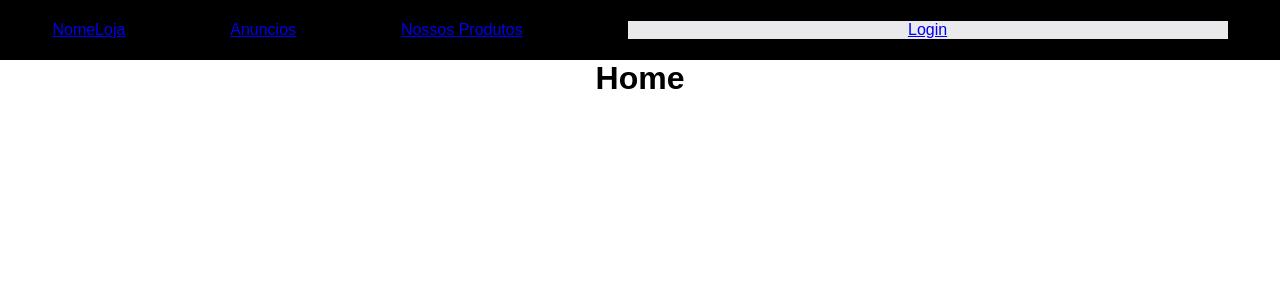
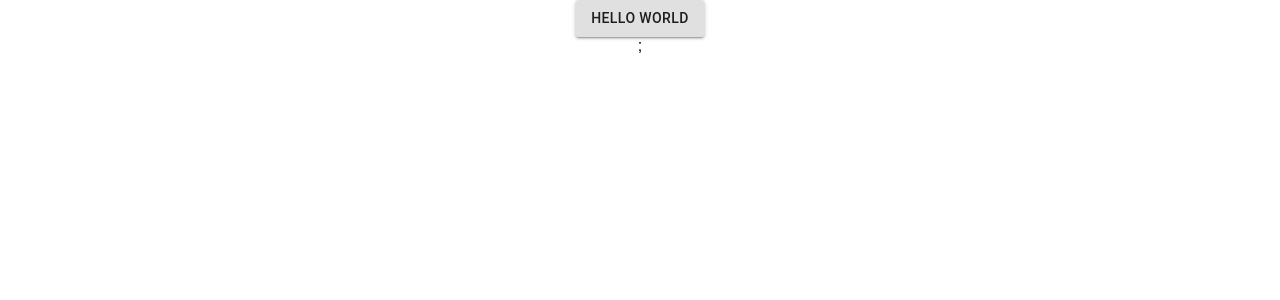
Before and after one commit to brunorcsantos/lojavirtual, a React (Create React App) app: page / in a window 1280 px wide. Shown: the top 300 px of the page. Built offline with nearby package versions, Linux system fonts and the light colour scheme.

Commit message:
Material ui Funcionando

```diff
--- a/package.json
+++ b/package.json
@@ -3,6 +3,11 @@
   "version": "0.1.0",
   "private": true,
   "dependencies": {
+    "@emotion/react": "^11.9.3",
+    "@emotion/styled": "^11.9.3",
+    "@material-ui/core": "^4.12.4",
+    "@mui/material": "^5.9.0",
+    "@mui/styled-engine-sc": "^5.8.0",
     "@testing-library/jest-dom": "^5.16.4",
     "@testing-library/react": "^13.3.0",
     "@testing-library/user-event": "^13.5.0",
@@ -10,6 +15,7 @@
     "react-dom": "^18.2.0",
     "react-router-dom": "^6.3.0",
     "react-scripts": "5.0.1",
+    "styled-components": "^5.3.5",
     "web-vitals": "^2.1.4"
   },
   "scripts": {
--- a/src/App.js
+++ b/src/App.js
@@ -1,10 +1,11 @@
 import RoutesApp from './routes';
+import Button from '@material-ui/core/Button';
 
 
 function App() {
   return (
     <div className="app">
-      <RoutesApp/>
+      <Button variant="contained">Hello World</Button>;
     </div>
   );
 }
```
Also changed, not shown: 1 other file (tests, documents, lock files or other folders).
